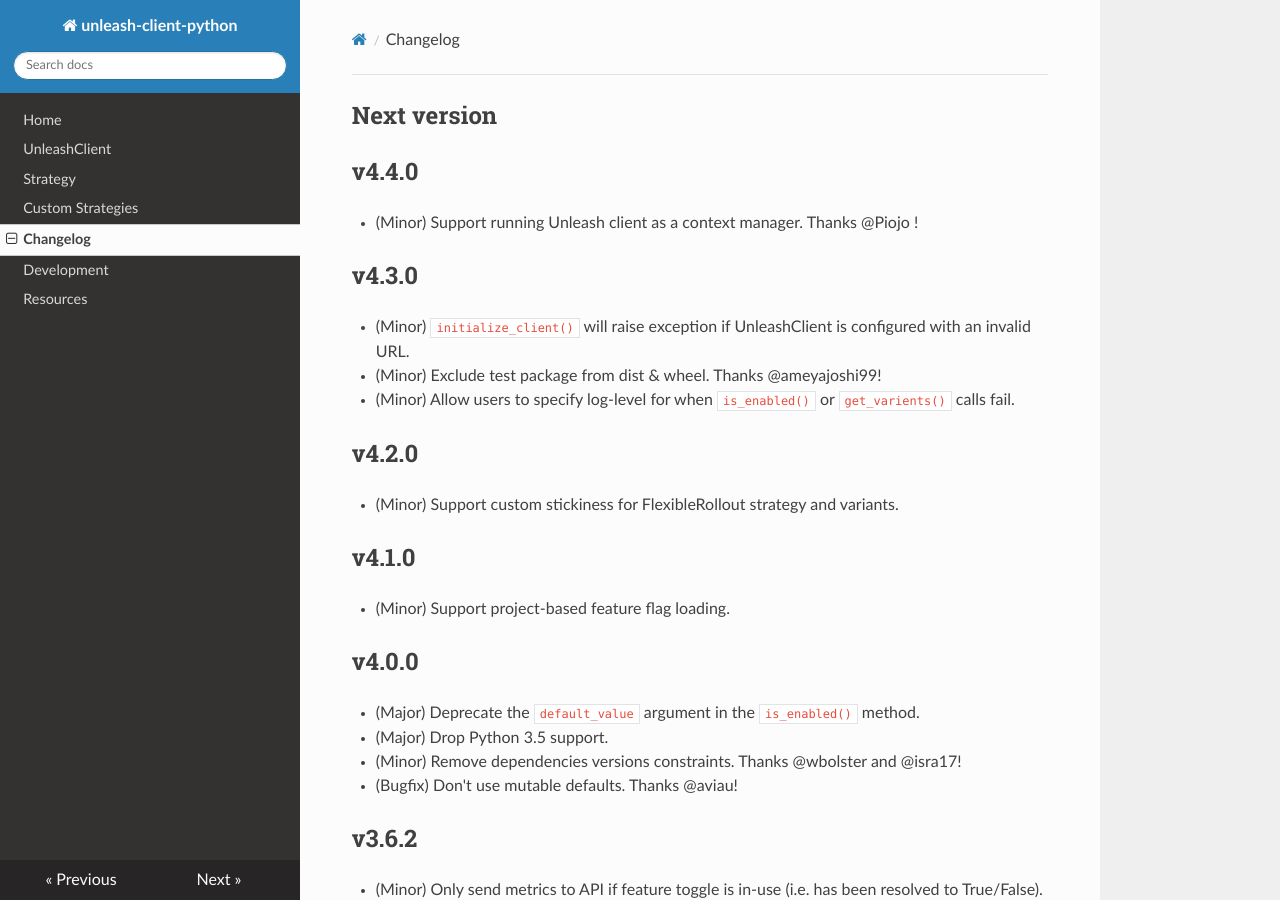
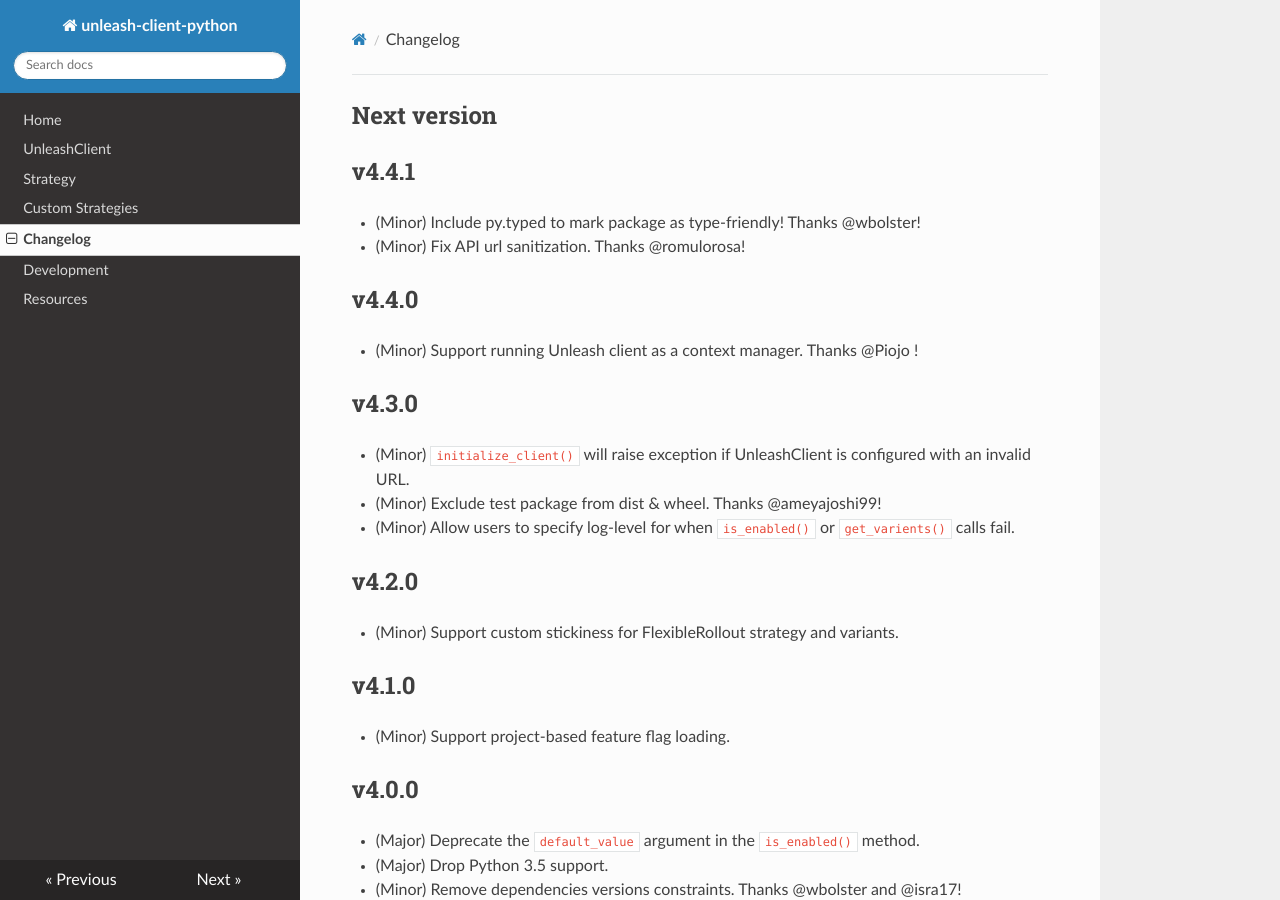
Before and after one commit to Unleash/unleash-client-python, an MkDocs documentation site: the page built from docs/changelog.md, in a window 1280 px wide and 900 px high. Built offline with MkDocs 1.6.1, drawn with Linux system fonts in a browser that asks for light colours; nearby versions of some CDN libraries.

Commit message:
Changelog update plus some minor local dev changes.

```diff
--- a/docs/changelog.md
+++ b/docs/changelog.md
@@ -1,4 +1,8 @@
 ## Next version
+
+## v4.4.1
+* (Minor) Include py.typed to mark package as type-friendly!  Thanks @wbolster!
+* (Minor) Fix API url sanitization.  Thanks @romulorosa!
 
 ## v4.4.0
 * (Minor) Support running Unleash client as a context manager.  Thanks @Piojo !
--- a/requirements-dev.txt
+++ b/requirements-dev.txt
@@ -17,3 +17,4 @@
 tox
 tox-conda
 twine
+wheel
```
Also changed, not shown: 1 other file.
